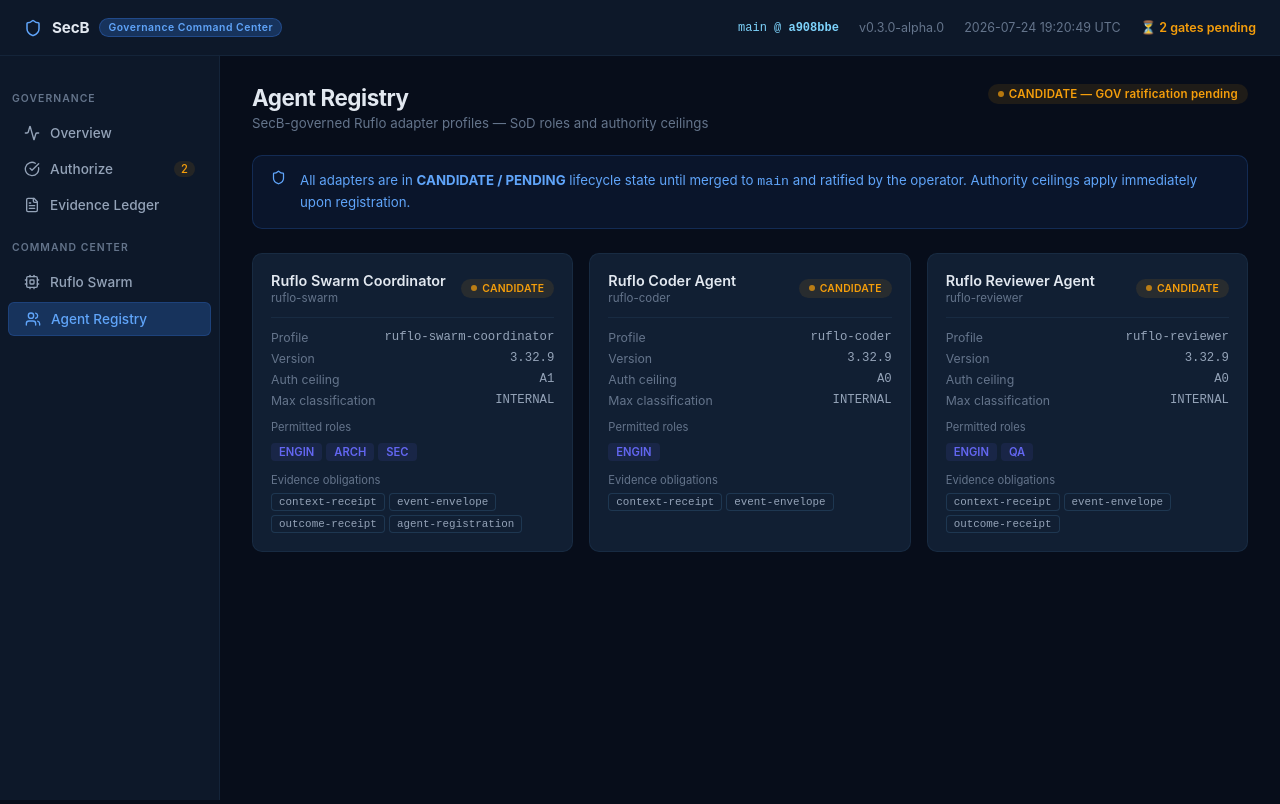
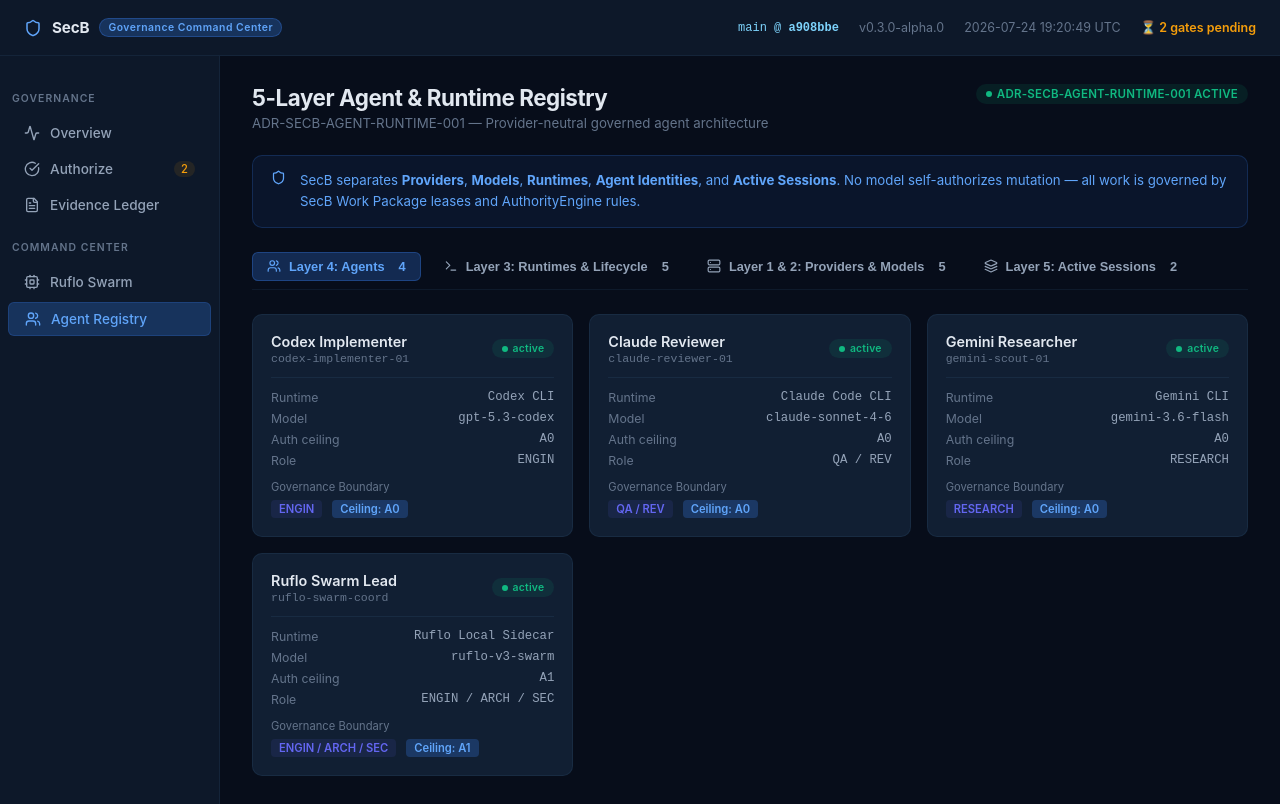
Before and after one commit to bstBizEra/SecB, a React (Vite) app in the folder dashboard/: page /agents in a window 1280 px wide. Built offline with nearby package versions, Linux system fonts and the light colour scheme.

Commit message:
feat(ui): upgrade SecB dashboard to display 5-Layer Registry Architecture (Providers, Models, Runtimes, Agents, Sessions)

```diff
--- a/dashboard/src/pages/Agents.tsx
+++ b/dashboard/src/pages/Agents.tsx
@@ -1,80 +1,106 @@
-import React from 'react';
-import { Users, Shield } from 'lucide-react';
+import React, { useState } from 'react';
+import { Users, Shield, Cpu, Terminal, Server, Layers, CheckCircle, Clock, AlertTriangle } from 'lucide-react';
 
-const ADAPTERS = [
-  {
-    key: 'ruflo-swarm',
-    name: 'Ruflo Swarm Coordinator',
-    profile: 'ruflo-swarm-coordinator',
-    version: '3.32.9',
-    ceiling: 'A1',
-    roles: ['ENGIN', 'ARCH', 'SEC'],
-    classification: 'INTERNAL',
-    tools: ['swarm_init', 'agent_spawn', 'task_orchestrate', 'memory_store', 'memory_search'],
-    evidence: ['context-receipt', 'event-envelope', 'outcome-receipt', 'agent-registration'],
-    status: 'CANDIDATE',
-  },
-  {
-    key: 'ruflo-coder',
-    name: 'Ruflo Coder Agent',
-    profile: 'ruflo-coder',
-    version: '3.32.9',
-    ceiling: 'A0',
-    roles: ['ENGIN'],
-    classification: 'INTERNAL',
-    tools: ['read', 'edit', 'write', 'grep', 'bash'],
-    evidence: ['context-receipt', 'event-envelope'],
-    status: 'CANDIDATE',
-  },
-  {
-    key: 'ruflo-reviewer',
-    name: 'Ruflo Reviewer Agent',
-    profile: 'ruflo-reviewer',
-    version: '3.32.9',
-    ceiling: 'A0',
-    roles: ['ENGIN', 'QA'],
-    classification: 'INTERNAL',
-    tools: ['read', 'grep'],
-    evidence: ['context-receipt', 'event-envelope', 'outcome-receipt'],
-    status: 'CANDIDATE',
-  },
+const PROVIDERS = [
+  { id: 'anthropic', name: 'Anthropic', models: ['claude-opus-4-6', 'claude-sonnet-4-6'], status: 'active' },
+  { id: 'openai', name: 'OpenAI', models: ['gpt-5.3-codex', 'gpt-4o'], status: 'active' },
+  { id: 'google', name: 'Google AI', models: ['gemini-3.6-pro', 'gemini-3.6-flash'], status: 'active' },
+  { id: 'moonshot', name: 'Moonshot AI', models: ['kimi-k1.5'], status: 'active' },
+  { id: 'ruflo', name: 'Ruflo Swarm Provider', models: ['ruflo-v3-swarm'], status: 'active' },
+];
+
+const RUNTIMES = [
+  { id: 'runtime.claude.local', name: 'Claude Code CLI', provider: 'Anthropic', executable: 'claude', status: 'ACTIVE', authority: 'A0' },
+  { id: 'runtime.codex.local', name: 'Codex CLI', provider: 'OpenAI', executable: 'codex', status: 'ACTIVE', authority: 'A0' },
+  { id: 'runtime.gemini.local', name: 'Gemini CLI', provider: 'Google AI', executable: 'gemini', status: 'ACTIVE', authority: 'A0' },
+  { id: 'runtime.kimi.local', name: 'Kimi CLI', provider: 'Moonshot AI', executable: 'kimi', status: 'INSPECTED', authority: 'A0' },
+  { id: 'RT-RUFLO-LOCAL-001', name: 'Ruflo Local Sidecar', provider: 'Ruflo', executable: 'npx claude-flow', status: 'ACTIVE', authority: 'A2' },
+];
+
+const AGENTS = [
+  { id: 'codex-implementer-01', name: 'Codex Implementer', runtime: 'Codex CLI', role: 'ENGIN', ceiling: 'A0', model: 'gpt-5.3-codex', status: 'active' },
+  { id: 'claude-reviewer-01', name: 'Claude Reviewer', runtime: 'Claude Code CLI', role: 'QA / REV', ceiling: 'A0', model: 'claude-sonnet-4-6', status: 'active' },
+  { id: 'gemini-scout-01', name: 'Gemini Researcher', runtime: 'Gemini CLI', role: 'RESEARCH', ceiling: 'A0', model: 'gemini-3.6-flash', status: 'active' },
+  { id: 'ruflo-swarm-coord', name: 'Ruflo Swarm Lead', runtime: 'Ruflo Local Sidecar', role: 'ENGIN / ARCH / SEC', ceiling: 'A1', model: 'ruflo-v3-swarm', status: 'active' },
+];
+
+const SESSIONS = [
+  { id: 'SESS-2026-0042', agent: 'codex-implementer-01', package: 'WP-SECB-P0-016', worktree: 'C:/laragon/www/SecB-worktrees/WP-016', pid: 14820, state: 'RUNNING' },
+  { id: 'SESS-2026-0041', agent: 'claude-reviewer-01', package: 'WP-SECB-P0-015', worktree: 'C:/laragon/www/SecB', pid: 9812, state: 'COMPLETED' },
 ];
 
 export default function Agents() {
+  const [activeTab, setActiveTab] = useState<'agents' | 'runtimes' | 'providers' | 'sessions'>('agents');
+
   return (
     <>
       <div className="page-header">
         <div>
-          <h1 className="page-title">Agent Registry</h1>
-          <p className="page-subtitle">SecB-governed Ruflo adapter profiles — SoD roles and authority ceilings</p>
+          <h1 className="page-title">5-Layer Agent & Runtime Registry</h1>
+          <p className="page-subtitle">ADR-SECB-AGENT-RUNTIME-001 — Provider-neutral governed agent architecture</p>
         </div>
-        <span className="badge-status pending">CANDIDATE — GOV ratification pending</span>
+        <span className="badge-status done">ADR-SECB-AGENT-RUNTIME-001 ACTIVE</span>
       </div>
 
       <div className="alert alert-info">
         <Shield size={15} style={{ flexShrink: 0 }} />
-        <span>All adapters are in <strong>CANDIDATE / PENDING</strong> lifecycle state until merged to <code style={{ fontFamily: 'var(--font-mono)' }}>main</code> and ratified by the operator. Authority ceilings apply immediately upon registration.</span>
+        <span>
+          SecB separates <strong>Providers</strong>, <strong>Models</strong>, <strong>Runtimes</strong>, <strong>Agent Identities</strong>, and <strong>Active Sessions</strong>.
+          No model self-authorizes mutation — all work is governed by SecB Work Package leases and AuthorityEngine rules.
+        </span>
       </div>
 
+      {/* Tabs */}
+      <div style={{ display: 'flex', gap: 8, borderBottom: '1px solid var(--border-subtle)', paddingBottom: 8 }}>
+        {[
+          { id: 'agents', label: 'Layer 4: Agents', icon: Users, count: AGENTS.length },
+          { id: 'runtimes', label: 'Layer 3: Runtimes & Lifecycle', icon: Terminal, count: RUNTIMES.length },
+          { id: 'providers', label: 'Layer 1 & 2: Providers & Models', icon: Server, count: PROVIDERS.length },
+          { id: 'sessions', label: 'Layer 5: Active Sessions', icon: Layers, count: SESSIONS.length },
+        ].map(t => {
+          const Icon = t.icon;
+          const isActive = activeTab === t.id;
+          return (
+            <button
+              key={t.id}
+              onClick={() => setActiveTab(t.id as any)}
+              className="btn btn-ghost"
+              style={{
+                fontSize: '0.8rem',
+                padding: '6px 14px',
+                background: isActive ? 'var(--accent-glow)' : 'transparent',
+                color: isActive ? 'var(--accent-light)' : 'var(--text-secondary)',
+                border: isActive ? '1px solid rgba(59,130,246,0.3)' : '1px solid transparent',
+              }}
+            >
+              <Icon size={14} /> {t.label}
+              <span className="badge-count" style={{ marginLeft: 6 }}>{t.count}</span>
+            </button>
+          );
+        })}
+      </div>
+
+      {/* Layer 4: Agents */}
+      {activeTab === 'agents' && (
         <div className="agent-grid">
-        {ADAPTERS.map(a => (
-          <div className="agent-card" key={a.key}>
+          {AGENTS.map(a => (
+            <div className="agent-card" key={a.id}>
               <div className="agent-header">
                 <div>
                   <div className="agent-name">{a.name}</div>
-                <div style={{ fontSize: '0.72rem', color: 'var(--text-muted)', marginTop: 2 }}>{a.key}</div>
+                  <div style={{ fontSize: '0.72rem', color: 'var(--text-muted)', marginTop: 2, fontFamily: 'var(--font-mono)' }}>{a.id}</div>
                 </div>
-              <span className="badge-status pending" style={{ fontSize: '0.65rem' }}>{a.status}</span>
+                <span className="badge-status done" style={{ fontSize: '0.65rem' }}>{a.status}</span>
               </div>
 
               <div className="divider" />
 
               <div className="agent-meta">
                 {[
-                ['Profile', a.profile],
-                ['Version', a.version],
+                  ['Runtime', a.runtime],
+                  ['Model', a.model],
                   ['Auth ceiling', a.ceiling],
-                ['Max classification', a.classification],
+                  ['Role', a.role],
                 ].map(([k, v]) => (
                   <div className="agent-meta-row" key={k}>
                     <span className="agent-meta-key">{k}</span>
@@ -84,29 +110,123 @@
               </div>
 
               <div>
-              <div style={{ fontSize: '0.7rem', color: 'var(--text-muted)', marginBottom: 6 }}>Permitted roles</div>
-              <div>{a.roles.map(r => <span key={r} className="role-chip">{r}</span>)}</div>
+                <div style={{ fontSize: '0.7rem', color: 'var(--text-muted)', marginBottom: 6 }}>Governance Boundary</div>
+                <div style={{ fontSize: '0.72rem', color: 'var(--text-secondary)', display: 'flex', gap: 6, flexWrap: 'wrap' }}>
+                  <span className="role-chip">{a.role}</span>
+                  <span className="role-chip" style={{ background: 'var(--accent-glow)', color: 'var(--accent-light)' }}>Ceiling: {a.ceiling}</span>
                 </div>
+              </div>
+            </div>
+          ))}
+        </div>
+      )}
 
+      {/* Layer 3: Runtimes */}
+      {activeTab === 'runtimes' && (
+        <div className="card">
+          <div className="card-header">
+            <span className="card-title"><Terminal size={15} /> Registered CLI Runtimes & Onboarding Lifecycle</span>
+            <span style={{ fontSize: '0.75rem', color: 'var(--text-muted)' }}>DISCOVERED → INSPECTED → ACTIVE</span>
+          </div>
+          <div className="table-wrap">
+            <table>
+              <thead>
+                <tr>
+                  <th>Runtime ID</th>
+                  <th>Name</th>
+                  <th>Provider</th>
+                  <th>Executable</th>
+                  <th>Lifecycle Status</th>
+                  <th>Authority Ceiling</th>
+                </tr>
+              </thead>
+              <tbody>
+                {RUNTIMES.map(r => (
+                  <tr key={r.id}>
+                    <td className="mono primary">{r.id}</td>
+                    <td>{r.name}</td>
+                    <td>{r.provider}</td>
+                    <td className="mono" style={{ color: 'var(--text-code)' }}>{r.executable}</td>
+                    <td>
+                      <span className={`badge-status ${r.status === 'ACTIVE' ? 'done' : 'pending'}`}>
+                        {r.status}
+                      </span>
+                    </td>
+                    <td className="mono">{r.authority}</td>
+                  </tr>
+                ))}
+              </tbody>
+            </table>
+          </div>
+        </div>
+      )}
+
+      {/* Layer 1 & 2: Providers & Models */}
+      {activeTab === 'providers' && (
+        <div className="agent-grid">
+          {PROVIDERS.map(p => (
+            <div className="agent-card" key={p.id}>
+              <div className="agent-header">
                 <div>
-              <div style={{ fontSize: '0.7rem', color: 'var(--text-muted)', marginBottom: 6 }}>Evidence obligations</div>
-              <div style={{ display: 'flex', flexWrap: 'wrap', gap: 4 }}>
-                {a.evidence.map(e => (
-                  <span key={e} style={{
-                    fontSize: '0.68rem',
-                    padding: '2px 7px',
-                    borderRadius: 4,
-                    background: 'var(--bg-elevated)',
-                    border: '1px solid var(--border-mid)',
-                    color: 'var(--text-secondary)',
-                    fontFamily: 'var(--font-mono)'
-                  }}>{e}</span>
+                  <div className="agent-name">{p.name}</div>
+                  <div style={{ fontSize: '0.72rem', color: 'var(--text-muted)', marginTop: 2, fontFamily: 'var(--font-mono)' }}>{p.id}</div>
+                </div>
+                <span className="badge-status done" style={{ fontSize: '0.65rem' }}>{p.status}</span>
+              </div>
+              <div className="divider" />
+              <div>
+                <div style={{ fontSize: '0.7rem', color: 'var(--text-muted)', marginBottom: 6 }}>Supported Reasoning Models</div>
+                <div style={{ display: 'flex', flexDirection: 'column', gap: 4 }}>
+                  {p.models.map(m => (
+                    <div key={m} className="mono" style={{ fontSize: '0.75rem', color: 'var(--text-code)', padding: '2px 6px', background: 'var(--bg-elevated)', borderRadius: 4 }}>
+                      {m}
+                    </div>
                   ))}
                 </div>
               </div>
             </div>
           ))}
         </div>
+      )}
+
+      {/* Layer 5: Active Sessions */}
+      {activeTab === 'sessions' && (
+        <div className="card">
+          <div className="card-header">
+            <span className="card-title"><Layers size={15} /> Active Governed Execution Sessions</span>
+          </div>
+          <div className="table-wrap">
+            <table>
+              <thead>
+                <tr>
+                  <th>Session ID</th>
+                  <th>Agent Identity</th>
+                  <th>Work Package</th>
+                  <th>PID</th>
+                  <th>Worktree Root</th>
+                  <th>State</th>
+                </tr>
+              </thead>
+              <tbody>
+                {SESSIONS.map(s => (
+                  <tr key={s.id}>
+                    <td className="mono primary">{s.id}</td>
+                    <td className="mono">{s.agent}</td>
+                    <td className="mono" style={{ color: 'var(--accent-light)' }}>{s.package}</td>
+                    <td className="mono">{s.pid ?? '—'}</td>
+                    <td className="mono" style={{ fontSize: '0.72rem', color: 'var(--text-muted)' }}>{s.worktree}</td>
+                    <td>
+                      <span className={`badge-status ${s.state === 'RUNNING' ? 'pending' : 'done'}`}>
+                        {s.state}
+                      </span>
+                    </td>
+                  </tr>
+                ))}
+              </tbody>
+            </table>
+          </div>
+        </div>
+      )}
     </>
   );
 }
```
Lines whose indentation alone changed are shown as unchanged.
